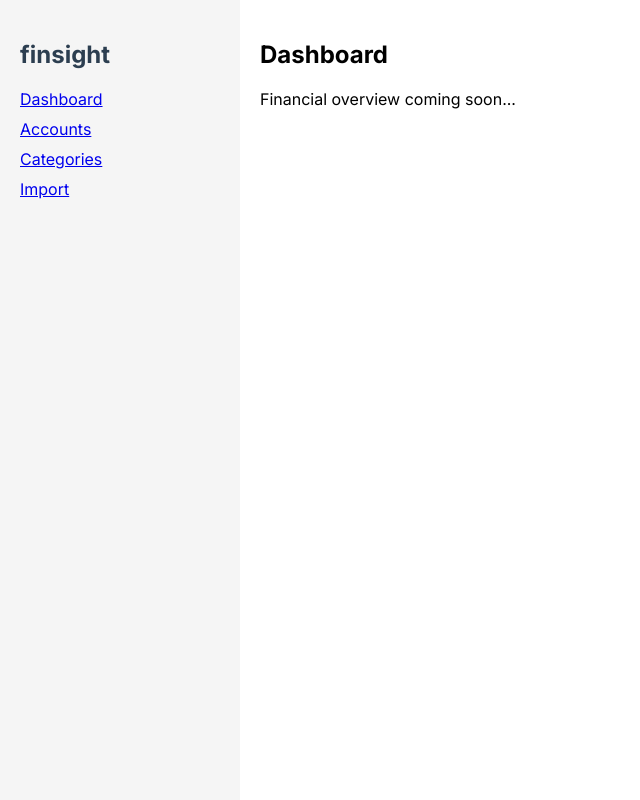
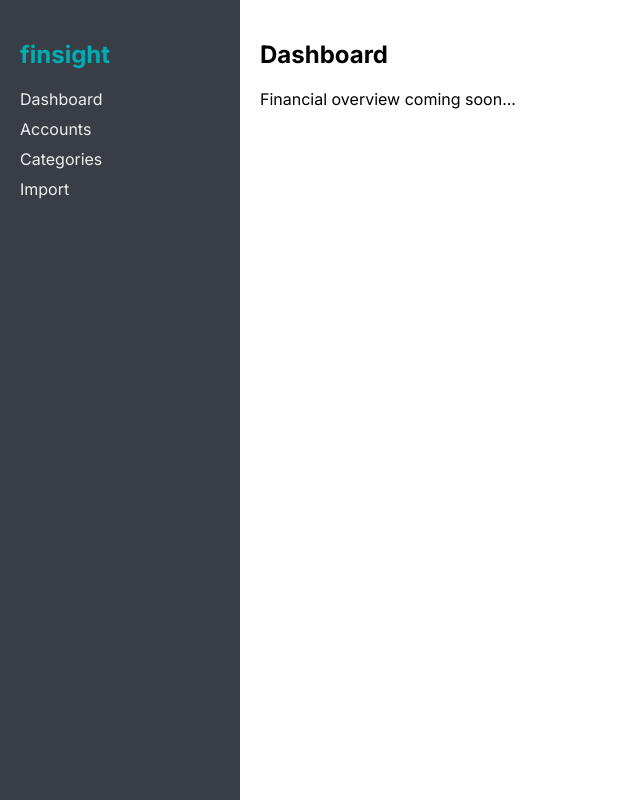
Before and after one commit to Thaonnor/finsight, a Vue app: page / in a window 1280 px wide. Shown: the whole page, without its empty margins (0-640 px from the left). Built offline with nearby package versions, Linux system fonts and the light colour scheme.

Commit message:
refactor: extract sidebar into component and apply design system styling

```diff
--- a/src/App.vue
+++ b/src/App.vue
@@ -1,17 +1,7 @@
 <template>
     <div id="app">
         <div class="layout">
-            <nav class="sidebar">
-                <h1>finsight</h1>
-                <ul>
-                    <li><router-link to="/">Dashboard</router-link></li>
-                    <li><router-link to="/accounts">Accounts</router-link></li>
-                    <li>
-                        <router-link to="/categories">Categories</router-link>
-                    </li>
-                    <li><router-link to="/import">Import</router-link></li>
-                </ul>
-            </nav>
+            <Sidebar />
             <main class="content">
                 <router-view />
             </main>
@@ -19,10 +9,8 @@
     </div>
 </template>
 
-<script>
-    export default {
-        name: 'App',
-    };
+<script setup>
+    import Sidebar from './components/Sidebar.vue';
 </script>
 
 <style>
@@ -31,29 +19,9 @@
         font-family: system-ui, -apple-system, sans-serif;
     }
 
-    h1 {
-        color: #2c3e50;
-    }
-
-    /* Everything below this is placeholder */
     .layout {
         display: flex;
         height: 100vh;
-    }
-
-    .sidebar {
-        width: 200px;
-        background: #f5f5f5;
-        padding: 20px;
-    }
-
-    .sidebar ul {
-        list-style: none;
-        padding: 0;
-    }
-
-    .sidebar li {
-        margin: 10px 0;
     }
 
     .content {
--- /dev/null
+++ b/src/components/Sidebar.vue
@@ -0,0 +1,47 @@
+<template>
+    <nav class="sidebar">
+        <h1>finsight</h1>
+        <ul>
+            <li><router-link to="/">Dashboard</router-link></li>
+            <li><router-link to="/accounts">Accounts</router-link></li>
+            <li>
+                <router-link to="/categories">Categories</router-link>
+            </li>
+            <li><router-link to="/import">Import</router-link></li>
+        </ul>
+    </nav>
+</template>
+
+<script setup></script>
+
+<style scoped>
+.sidebar {
+    width: 200px;
+    background: var(--color-background-secondary);
+    color: var(--color-text);
+    padding: 20px;
+}
+
+.sidebar h1 {
+    color: var(--color-accent);
+    font-size: var(--font-size-page-title);
+}
+
+.sidebar ul {
+    list-style: none;
+    padding: 0;
+}
+
+.sidebar li {
+    margin: 10px 0;
+}
+
+.sidebar a {
+    color: var(--color-text);
+    text-decoration: none;
+}
+
+.sidebar a:hover {
+    color: var(--color-accent);
+}
+</style>
```
Also changed, not shown: src/styles/globals.css (line endings or trailing spaces).
